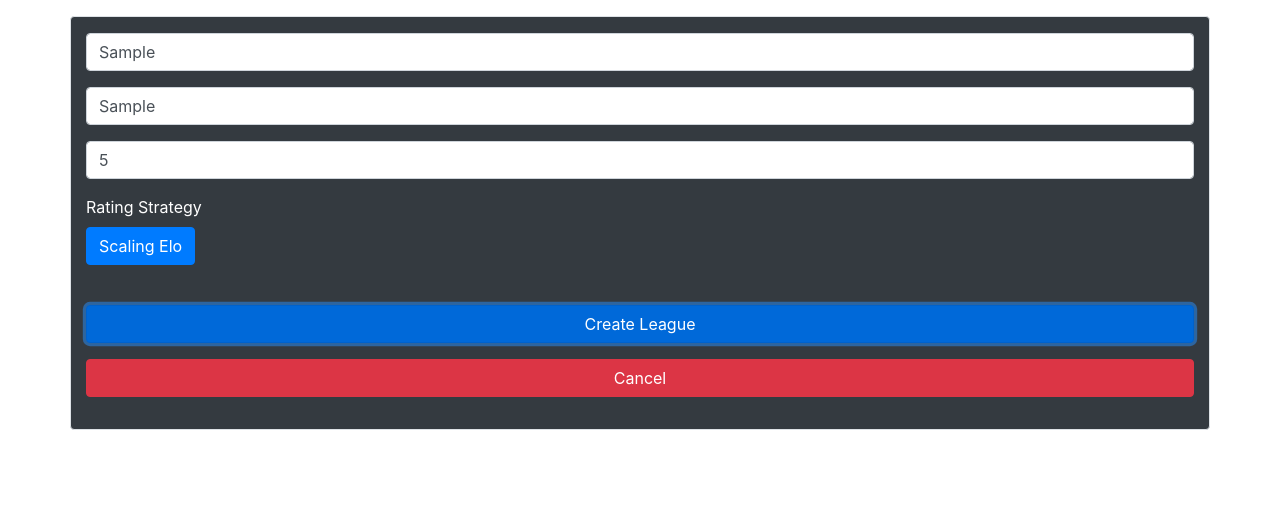
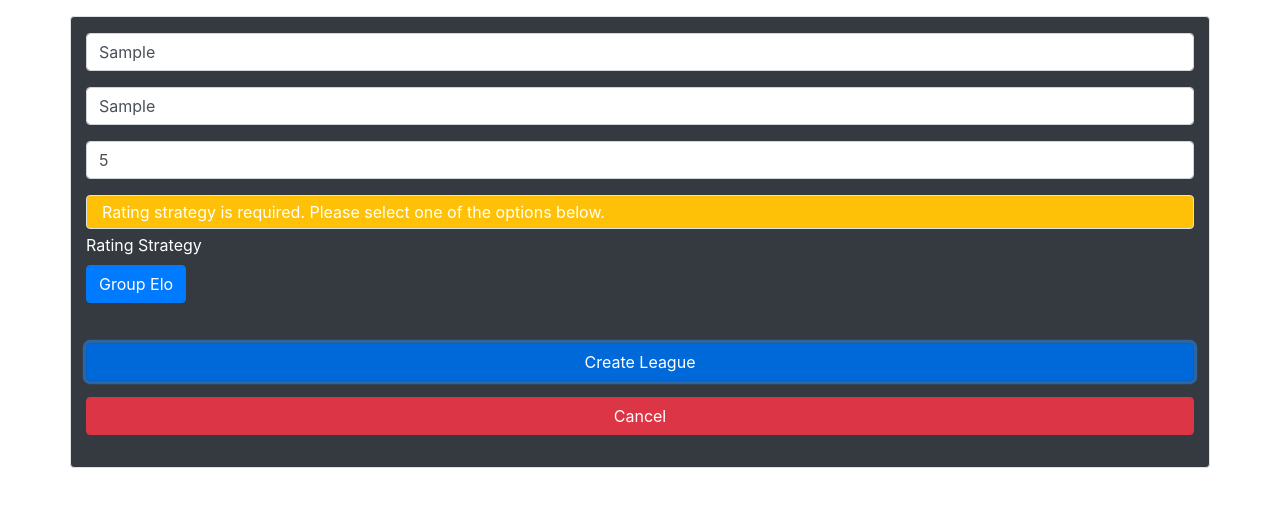
Before and after one commit to TylerHolcombe/leagueit-ui, an Angular app: page /leagues/new in a window 1280 px wide. Both pictures are taken after typing "Sample", "Sample", "5" into the empty fields and a click on the button "Create League". Shown: the top 506 px of the page. Built offline with nearby package versions, Linux system fonts and the light colour scheme.

Commit message:
Added validation error messages to create league form. Added createLeague function to leagueService to make http call to post a league object.

```diff
--- a/src/app/home/home.component.html
+++ b/src/app/home/home.component.html
@@ -23,6 +23,7 @@
               {{league.leagueDescription}}
             </p>
             <p class="card-text">
+              <!-- TODO: num players not displaying correctly -->
               Number of players: {{league.numPlayers}}
             </p>
             <p class="card-text">
--- a/src/app/leagues/create-league/create-league.component.html
+++ b/src/app/leagues/create-league/create-league.component.html
@@ -1,21 +1,46 @@
 <div class="container bg-dark text-white my-3 border rounded py-3">
-  <div *ngIf="newLeagueModel.errorMessage" class="container bg-danger mb-3 border rounded">{{newLeagueModel.errorMessage}}
-  </div>
+  <div *ngIf="newLeagueModel.errorMessage" class="container bg-danger mb-3 border rounded">{{newLeagueModel.errorMessage}}</div>
   <form [formGroup]="newLeagueForm" (submit)="newLeagueSubmit()">
     <div class="form-group">
+      <div *ngIf="name.invalid && (name.dirty || name.touched)">
+        <div *ngIf="name.errors.required" class="container bg-warning my-1 border rounded py-1">
+          League name is required.
+        </div>
+        <div *ngIf="name.errors.maxlength || name.errors.pattern" class="container bg-warning my-1 border rounded py-1">
+          League name must consist of only alphanumeric characters or underscores and be less than {{maxLeagueNameLength}} characters long.
+        </div>
+      </div>
       <input type="text" class="form-control" formControlName="name" placeholder="League Name">
+    </div>
+
+    <div *ngIf="description.invalid && (description.dirty || description.touched)">
+      <div *ngIf="description.errors.maxlength" class="container bg-warning my-1 border rounded py-1">
+        League description must be less than {{maxLeagueDescriptionLength}} characters long.
+      </div>
     </div>
     <div class="form-group">
       <input type="text" class="form-control" formControlName="description" placeholder="League Description">
     </div>
-    <div class="form-group">
-      <input type="number" class="form-control" formControlName="team-size" placeholder="Team Size">
+
+    <div *ngIf="teamSize.invalid && (teamSize.dirty || teamSize.touched)">
+      <div *ngIf="teamSize.errors.required" class="container bg-warning my-1 border rounded py-1">
+        Team size is required.
+      </div>
     </div>
     <div class="form-group">
-      <label for="rating-strategy-div">Rating Strategy</label>
-      <div name="rating-strategy-div" class="btn-group w-100" btnRadioGroup formControlName="rating-strategy">
+      <input type="number" class="form-control" formControlName="teamSize" placeholder="Team Size">
+    </div>
+
+    <div *ngIf="ratingStrategy.invalid && (ratingStrategy.dirty || ratingStrategy.touched)">
+      <div *ngIf="ratingStrategy.errors.required" class="container bg-warning my-1 border rounded py-1">
+        Rating strategy is required. Please select one of the options below.
+      </div>
+    </div>
+    <div class="form-group">
+      <label for="ratingStrategy-div">Rating Strategy</label>
+      <div name="ratingStrategy-div" class="btn-group w-100" btnRadioGroup formControlName="ratingStrategy">
         <div *ngFor="let strategy of ratingStrategyList">
-          <label btnRadio="{{strategy}}" class="btn btn-primary" tabindex="0" role="button">{{strategy}}</label>
+          <label btnRadio="{{strategy.value}}" class="btn btn-primary" tabindex="0" role="button">{{strategy.name}}</label>
         </div>
       </div>
     </div>
--- a/src/app/leagues/create-league/create-league.component.ts
+++ b/src/app/leagues/create-league/create-league.component.ts
@@ -1,8 +1,11 @@
 import { Component, OnInit } from '@angular/core';
 import { FormControl, FormGroup, Validators } from '@angular/forms';
 import { Router } from '@angular/router';
+import { HttpResponse } from '@angular/common/http';
 
 import { environment } from '../../../environments/environment';
+import { LeagueService } from '../league.service';
+import { League } from '../league/league.component';
 
 @Component({
   selector: 'app-create-league',
@@ -10,20 +13,22 @@ import { environment } from '../../../environments/environment';
   styleUrls: ['./create-league.component.css']
 })
 export class CreateLeagueComponent implements OnInit {
-  private maxLeagueNameLength: number = environment.maxLeagueNameLength;
+  maxLeagueNameLength: number = environment.maxLeagueNameLength;
   private leagueNameRegex: string = environment.leagueNameRegex;
-  private maxLeagueDescriptionLength: number = environment.maxLeagueDescriptionLength;
+  maxLeagueDescriptionLength: number = environment.maxLeagueDescriptionLength;
 
-  ratingStrategyList: string[] = environment.ratingStrategies;
+  ratingStrategyList: any[] = environment.ratingStrategies;
 
   newLeagueModel: NewLeagueModel = new NewLeagueModel();
 
   newLeagueForm = new FormGroup({
     'name': new FormControl('', [Validators.required, Validators.maxLength(this.maxLeagueNameLength), Validators.pattern(this.leagueNameRegex)]),
     'description': new FormControl('', [Validators.maxLength(this.maxLeagueDescriptionLength)]),
-    'team-size': new FormControl('', [Validators.required]),
-    'rating-strategy': new FormControl('', [Validators.required]),
-  });
+    'teamSize': new FormControl('', [Validators.required]),
+    'ratingStrategy': new FormControl('', [Validators.required]),
+  },
+  {}
+  );
 
   get name() {
     return this.newLeagueForm.get('name');
@@ -34,14 +39,14 @@ export class CreateLeagueComponent implements OnInit {
   }
 
   get teamSize() {
-    return this.newLeagueForm.get('team-size');
+    return this.newLeagueForm.get('teamSize');
   }
 
   get ratingStrategy() {
-    return this.newLeagueForm.get('rating-strategy');
+    return this.newLeagueForm.get('ratingStrategy');
   }
 
-  constructor(private router: Router) { }
+  constructor(private router: Router, private leagueService: LeagueService) { }
 
   ngOnInit() {
   }
@@ -49,8 +54,15 @@ export class CreateLeagueComponent implements OnInit {
   newLeagueSubmit(): void {
     this.newLeagueModel.clearErrors();
     if(this.newLeagueForm.valid) {
-      // TODO: submit to service and handle errors. On success navigate home.
-      this.router.navigate(['/home']);
+      let league: League = new League(this.name.value, this.description.value, this.teamSize.value, this.ratingStrategy.value);
+      this.leagueService.createLeague(league).subscribe((response: HttpResponse<League>) => {
+        if(response.ok) {
+          this.router.navigate(['/home']);
+        }
+        else {
+          this.newLeagueModel.errorMessage = response.statusText;
+        }
+      });
     }
     else {
       for(let key in this.newLeagueForm.controls) {
--- a/src/app/leagues/league.service.ts
+++ b/src/app/leagues/league.service.ts
@@ -31,6 +31,21 @@ export class LeagueService {
       return of(new HttpResponse<GetLeaguesResponse>({statusText: errorMessage, status: errorCode}));
     }));
   }
+
+  /** POST: Create a new league owned by the currently logged in user **/
+  createLeague(request: League): Observable<HttpResponse<League>> {
+    return this.http.post(this.leagueServiceUrl, request)
+    .pipe(map((response: League) => {
+      return new HttpResponse<League>({body: response, status: 200});
+    }), catchError((error) => {
+      let errorMessage = 'Something went wrong! This may be temporary, please try again later.';
+      let errorCode = 500;
+      if(error) {
+        errorCode = error.status;
+      }
+      return of(new HttpResponse<League>({statusText: errorMessage, status: errorCode}));
+    }));
+  }
 }
 
 export class GetLeaguesRequest {
--- a/src/app/leagues/league/league.component.ts
+++ b/src/app/leagues/league/league.component.ts
@@ -20,6 +20,14 @@ export class League {
   leagueDescription: string;
   teamSize: number;
   ratingStrategy: string;
+  ownerId: number;
   ownerUsername: string;
   numPlayers: number;
+
+  constructor(leagueName: string, leagueDescription: string, teamSize: number, ratingStrategy: string) {
+    this.leagueName = leagueName;
+    this.leagueDescription = leagueDescription;
+    this.teamSize = teamSize;
+    this.ratingStrategy = ratingStrategy;
+  }
 }
--- a/src/app/signup/signup.component.html
+++ b/src/app/signup/signup.component.html
@@ -1,6 +1,5 @@
 <div class="container bg-dark text-white my-3 border rounded py-3">
-  <div *ngIf="signupModel.errorMessage" class="container bg-danger mb-3 border rounded">{{signupModel.errorMessage}}
-  </div>
+  <div *ngIf="signupModel.errorMessage" class="container bg-danger mb-3 border rounded">{{signupModel.errorMessage}}</div>
   <form [formGroup]="signupForm" (submit)="signupSubmit()">
     <div class="form-group">
       <div *ngIf="username.invalid && (username.dirty || username.touched)">
--- a/src/environments/environment.ts
+++ b/src/environments/environment.ts
@@ -15,7 +15,13 @@ export const environment = {
   maxLeagueNameLength: 255,
   leagueNameRegex: "[A-Za-z1-9_\.]+",
   maxLeagueDescriptionLength: 1000,
-  ratingStrategies: ['Scaling Elo'],
+  ratingStrategies: [
+    {
+      name: "Group Elo",
+      value: "GROUP_ELO",
+      description: "Similar to the 1 vs 1 elo system, but with skill difference calculated using the team averages."
+    }
+  ],
 };
 
 /*
```
